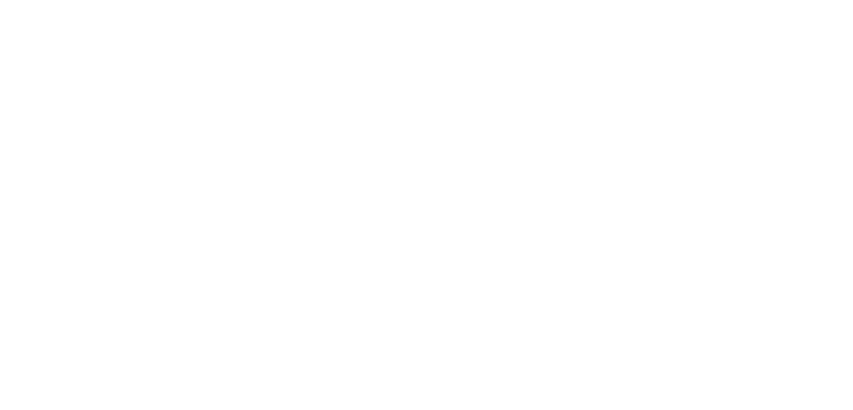
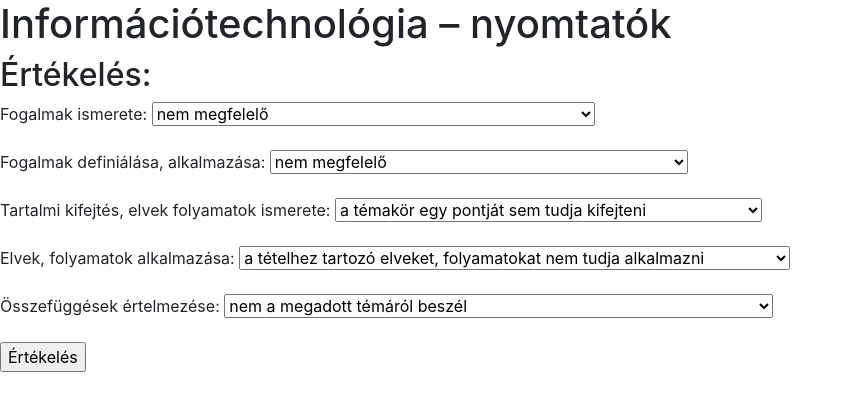
Before and after one commit to szabodani04/KompProgProject1, a plain HTML site: page index.html in a window 1280 px wide. Shown: the whole page, without its empty margins (0-853 px from the left). Drawn offline with nearby package versions, Linux system fonts and the light colour scheme.

Commit message:
form létrehozásának elkezdése

```diff
--- a/index.html
+++ b/index.html
@@ -5,17 +5,54 @@
     <link rel="stylesheet" href="https://stackpath.bootstrapcdn.com/bootstrap/4.4.1/css/bootstrap.min.css" integrity="sha384-Vkoo8x4CGsO3+Hhxv8T/Q5PaXtkKtu6ug5TOeNV6gBiFeWPGFN9MuhOf23Q9Ifjh" crossorigin="anonymous">
     <link href="styles.css" rel="stylesheet">
     <script src="script.js"></script>
-    <title>Document</title>
+    <title>Információtechnológia – nyomtatók</title>
 </head>
 <body>
     <head>
-        <h1></h1>
+        <h1>Információtechnológia – nyomtatók</h1>
     </head>
     <nav>
 
     </nav>
     <main>
-
+        <h2>Értékelés:</h2>
+        <form>
+            <p><label for="fogalomismeret">Fogalmak ismerete:</label>
+            <select id="fogalomismeret" name="fogalomismeret">
+                <option value="0">nem megfelelő</option>
+                <option value="1">a fogalmak ismeretében kisebb tévedések fordulnak elő </option>
+                <option value="2">megfelelő</option>
+            </select></p>
+            <p><label for="fogalomdefinialas">Fogalmak definiálása, alkalmazása:</label>
+            <select id="fogalomdefinialas" name="fogalomdefinialas">
+                <option value="0">nem megfelelő</option>
+                <option value="1">alkalmazásában apró tévedések, hibák fordulnak elő</option>
+                <option value="2">teljes körű fogalommeghatározás és alkalmazá</option>
+            </select></p>
+            <p><label for="tartalom">Tartalmi kifejtés, elvek folyamatok ismerete: </label>
+            <select id="tartalom" name="tartalom">
+                <option value="0">a témakör egy pontját sem tudja kifejteni</option>
+                <option value="2">a témakör egy-két pontját tudja csak kifejteni</option>
+                <option value="4">a tétel egy pontja kivételével kifejti azt, de hiányosan</option>
+                <option value="6">a témakör minden pontját kifejti kisebb hiányossággal</option>
+                <option value="8">a témakör minden pontját jól kifejti</option>
+            </select></p>
+            <p><label for="elvek">Elvek, folyamatok alkalmazása: </label>
+            <select id="elvek" name="elvek">
+                <option value="0">a tételhez tartozó elveket, folyamatokat nem tudja alkalmazni</option>
+                <option value="1">a tételhez tartozó elveket, folyamatokat csak részben tudja alkalmazni</option>
+                <option value="2">a tételhez tartozó elveket, folyamatokat tudja alkalmazni</option>
+            </select></p>
+            <p><label for="osszefugg">Összefüggések értelmezése: </label>
+            <select id="osszefugg" name="osszefugg">
+                <option value="0">nem a megadott témáról beszél</option>
+                <option value="1">csak a témakör periférikus elemeire tér ki</option>
+                <option value="2">a témakör lényeges elemeit tárgyalja, de az összefüggések hiányosak</option>
+                <option value="4">a tárgyalt témakörben az összefüggéseket jól látja</option>
+            </select></p>
+            <p><input type="submit" onclick="Submit()" name="Küldés" id="kuld" value="Értékelés"></p>
+            <p id="eredmeny"></p>
+        </form>
     </main>
     <footer>
 
```
